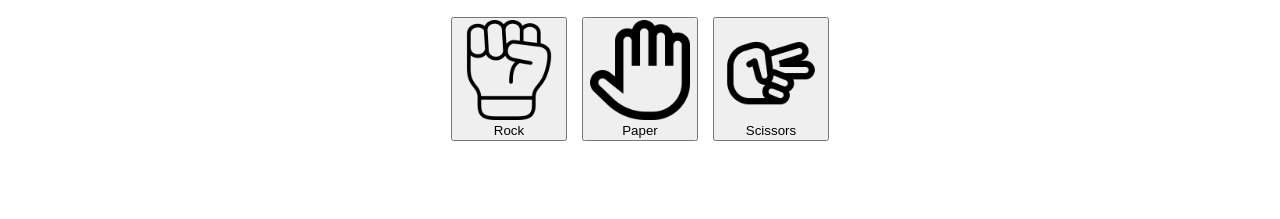
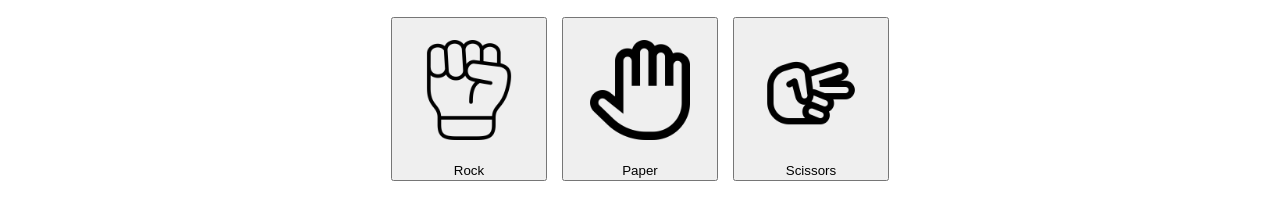
Before and after one commit to NoPrShub/Odin-Rock-Paper-Scissors, a plain HTML site: page index.html in a window 1280 px wide. Shown: the part 327-546 px from the top of the page. Drawn offline with Linux system fonts and the light colour scheme.

Commit message:
add padding to icons

```diff
--- a/styles.css
+++ b/styles.css
@@ -37,3 +37,7 @@ body {
 #computer-score-container {
     text-align: center;
 }
+
+.symbol {
+    padding: 20px;
+}
```
